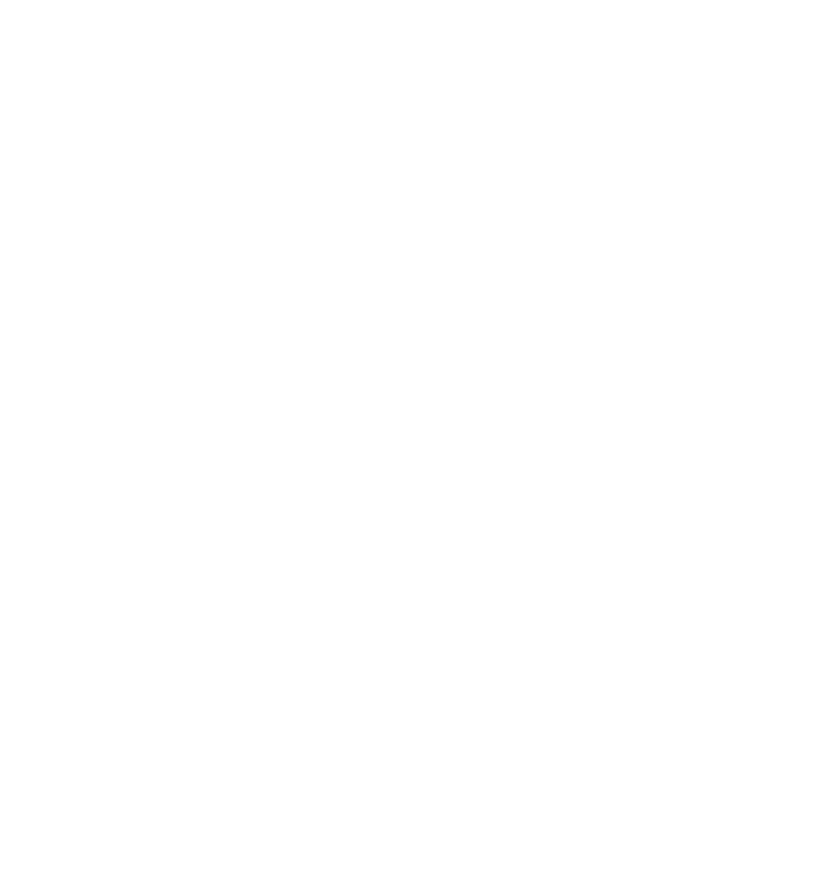
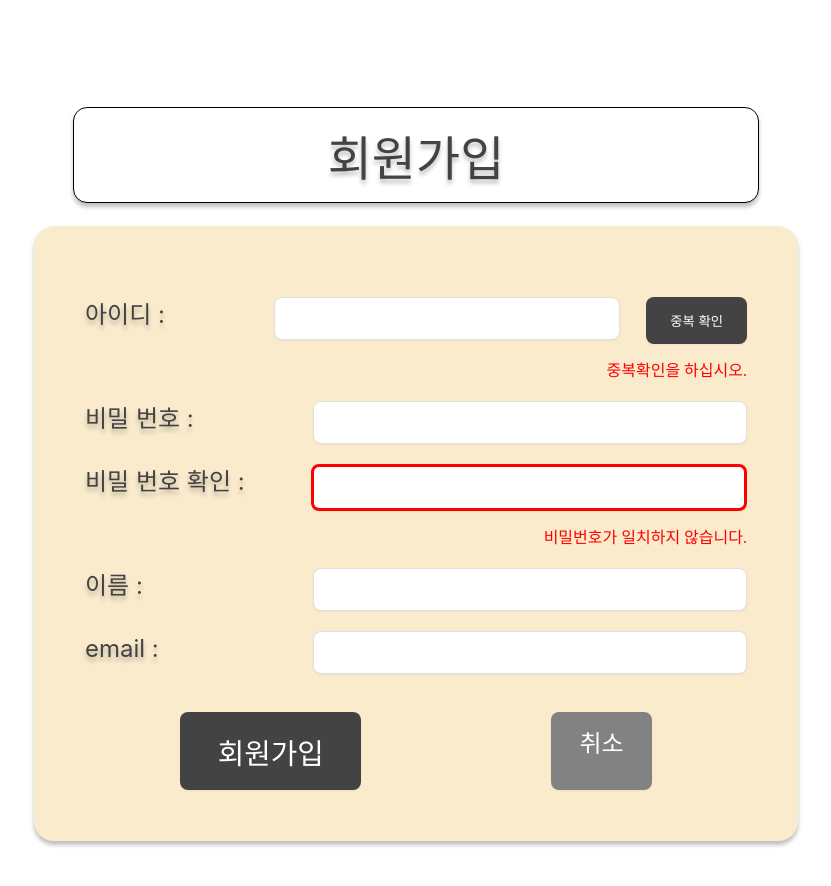
Before and after one commit to realcold0/KB_FinancialLedger, a Vue app: page /signup in a window 1280 px wide. Shown: the top 886 px of the page, without its empty margins (224-1055 px from the left). Before the commit the page ends 800 px from the top, so only its background shows below. Built offline with nearby package versions, Linux system fonts and the light colour scheme.

Commit message:
feat: SIgnUp 회원가입 구현

```diff
--- a/src/views/SignUpView/SignUpView.vue
+++ b/src/views/SignUpView/SignUpView.vue
@@ -1,13 +1,50 @@
-<template lang="">
-    <div>
+<template>
+    <div class="dive">
+      <div class="dive-9">회원가입</div>
+        <SignUp/>
+    </div>
+  </template>
+<script setup>
+import SignUp from './components/SignUp.vue';
+</script>
 
-    </div>
-</template>
-<script>
-export default {
 
-}
-</script>
-<style lang="">
+  <style scoped>
+  .dive {
+    margin-top: 10%;
+    display: flex;
+    padding-bottom: 80px;
+    flex-direction: column;
+    align-items: center;
+  }
+  .dive-9 {
+    text-shadow: 0px 4px 4px rgba(0, 0, 0, 0.25);
+    -webkit-text-stroke-width: 1;
+    -webkit-text-stroke-color: #000;
+    border-color: rgba(0, 0, 0, 1);
+    border-style: solid;
+    border-width: 1px;
+    justify-content: center;
+    align-items: center;
+    border-radius: 14px;
+    box-shadow: 0px 4px 4px 0px rgba(0, 0, 0, 0.25);
+    background-color: #fff;
+    z-index: 10;
+    margin-top: -19px;
+    width: 590px;
+    max-width: 100%;
+    color: #434343;
+    white-space: nowrap;
+    padding: 12px 47px;
+    font: 400 48px Actor, sans-serif;
+    text-align: center;
+  }
+  @media (max-width: 991px) {
+    .dive-9 {
+      font-size: 40px;
+      white-space: initial;
+      padding: 0 20px;
+    }
+  }
 
-</style>
+  </style>
--- a/src/views/SignUpView/components/SignUp.vue
+++ b/src/views/SignUpView/components/SignUp.vue
@@ -0,0 +1,301 @@
+<template>
+<div class="dive-10">
+        <div class="input-form">
+          <div class="input-name">아이디 :</div>
+          <input class="input-area" v-model="data.userId">
+          <button @click="idCheck" type="submit" class="check-btn">중복 확인</button>
+        </div>
+        <div v-if="!isIdChecked" style="margin-top: 2%; text-align: end; color:red">{{ "중복확인을 하십시오." }}</div>
+        <div class="input-form">
+          <div class="input-name">비밀 번호 :</div>
+          <input type="password" class="input-area2" v-model="data.userPw">
+        </div>
+
+        <div class="input-form">
+          <div class="input-name">비밀 번호 확인 :</div>
+          <input type="password" v-model="checkPw" :class="isPwChecked ? 'input-area2' : 'input-area-check'">
+        </div>
+
+        <div v-if="!isPwChecked" style="margin-top: 2%; text-align: end; color:red">{{ pwChecker }}</div>
+
+        <div class="input-form">
+          <div class="input-name">이름 :</div>
+          <input class="input-area2" v-model="data.name">
+        </div>
+        <div class="input-form">
+          <div class="input-name">email :</div>
+          <input class="input-area2" v-model="data.email">
+        </div>
+        <div class="dive-26">
+          <button @click="signUp" type="submit" class="signup-btn">회원가입</button>
+          <RouterLink :to="{name : 'login'}" class="cancel-btn">취소</RouterLink>
+        </div>
+      </div>
+</template>
+<script setup>
+import { reactive,ref, watch } from 'vue';
+import { useRouter } from 'vue-router';
+import axios from 'axios';
+
+const data = reactive({"userId" : "", "userPw" : "", "name" : "", "email" : ""});
+const checkPw = ref("");
+const isPwChecked = ref(false);
+const isIdChecked = ref(false);
+
+const router = useRouter();
+
+const pwChecker = ref("비밀번호가 일치하지 않습니다.");
+watch([() => data.userPw, checkPw], () => {
+    if(data.userPw && checkPw) {
+        isPwChecked.value = (data.userPw.trim() == checkPw.value.trim());
+    }
+})
+
+const idCheck = () => {
+    axios.get(`http://localhost:3001/user?userId=${data.userId}`)
+    .then(res =>{
+        console.log(res);
+        if(res.data.length < 1) {
+            alert("사용가능한 아이디 입니다.");
+            isIdChecked.value = true;
+        }
+        else {
+            alert("이미 사용중인 아이디 입니다.");
+            return;
+        }
+    })
+    .catch(e => {
+        alert(e);
+    })
+}
+
+const signUp = () => {
+
+    if(!isIdChecked.value || !isPwChecked.value) {
+        alert("중복확인 및 비밀 번호를 확인해주세요.");
+        return;
+    }
+    const sendData = {
+        "name" : data.name,
+        "email" : data.email,
+        "userId" : data.userId,
+        "userPw" : data.userPw
+    };
+    console.log(sendData);
+
+    if(sendData.name.trim() == "" || sendData.email.trim() == "" || sendData.userId.trim() == "" || sendData.userPw == ""){
+        alert("필수 사항들을 모두 입력해주십시오.");
+        return;
+    }
+    axios.post("http://localhost:3001/user",(sendData))
+    .then(res => {
+        alert("회원가입 성공");
+        router.push("/login");
+    })
+    .catch(e => {
+        alert("회원가입 실패");
+        return;
+    })
+}
+
+</script>
+<style scoped>
+.dive-10 {
+    border-radius: 20px;
+    box-shadow: 0px 4px 4px 0px rgba(0, 0, 0, 0.25);
+    background-color: #faebcd;
+    display: flex;
+    margin-top: 23px;
+    width: 662px;
+    max-width: 100%;
+    flex-direction: column;
+    font-weight: 500;
+    padding: 4%;
+  }
+  @media (max-width: 991px) {
+    .dive-10 {
+      padding-right: 20px;
+    }
+  }
+
+  .input-area {
+    align-items: start;
+    border-radius: 8px;
+    box-shadow: 0px 1px 2px 0px rgba(0, 0, 0, 0.05);
+    border-color: rgba(224, 224, 224, 1);
+    border-style: solid;
+    border-width: 1px;
+    background-color: #fff;
+    align-self: start;
+    color: #828282;
+    flex-grow: 1;
+    width: fit-content;
+    padding: 12px 16px 5px;
+    font: 16px/150% Inter, sans-serif;
+  }
+  @media (max-width: 991px) {
+    .input-area {
+      max-width: 100%;
+      padding-right: 20px;
+    }
+  }
+
+  .input-area-check {
+    align-items: start;
+    border-radius: 8px;
+    box-shadow: 0px 1px 2px 0px rgba(0, 0, 0, 0.05);
+    border-color: rgba(224, 224, 224, 1);
+    border-style: solid;
+    border-width: 1px;
+    background-color: #fff;
+    align-self: start;
+    color: #828282;
+    flex-grow: 1;
+    width: 45%;
+    padding: 12px 16px 5px;
+    font: 16px/150% Inter, sans-serif;
+    border: solid 3px red ;
+  }
+  @media (max-width: 991px) {
+    .input-area-check {
+      max-width: 100%;
+      padding-right: 20px;
+    }
+  }
+  .input-area2 {
+    align-items: start;
+    border-radius: 8px;
+    box-shadow: 0px 1px 2px 0px rgba(0, 0, 0, 0.05);
+    border-color: rgba(224, 224, 224, 1);
+    border-style: solid;
+    border-width: 1px;
+    background-color: #fff;
+    align-self: start;
+    color: #828282;
+    flex-grow: 1;
+    width: 45%;
+    padding: 12px 16px 5px;
+    font: 16px/150% Inter, sans-serif;
+  }
+  @media (max-width: 991px) {
+    .input-area2 {
+      max-width: 100%;
+      padding-right: 20px;
+    }
+  }
+  .input-form {
+    display: flex;
+    margin-top: 3%;
+    gap: 4%;
+  }
+  @media (max-width: 991px) {
+    .input-form {
+      max-width: 100%;
+      flex-wrap: wrap;
+    }
+  }
+  .input-name {
+    color: #434343;
+    text-shadow: 0px 4px 4px rgba(0, 0, 0, 0.25);
+    flex-grow: 1;
+    font: 24px/36px Inter, sans-serif;
+    width : 15%;
+  }
+  @media (max-width: 640px) {
+    .input-name {
+      padding-right: 1px;
+    }
+  }
+
+
+  .dive-26 {
+    align-self: center;
+    display: flex;
+    margin-top: 38px;
+    width: 472px;
+    max-width: 100%;
+    gap: 20px;
+    font-size: 24px;
+    color: #fff;
+    white-space: nowrap;
+    line-height: 150%;
+    justify-content: space-between;
+  }
+  @media (max-width: 991px) {
+    .dive-26 {
+      flex-wrap: wrap;
+      white-space: initial;
+    }
+  }
+
+
+  .check-btn {
+    font-family: Inter, sans-serif;
+    justify-content: center;
+    align-items: center;
+    border-radius: 8px;
+    box-shadow: 0px 1px 2px 0px rgba(0, 0, 0, 0.05);
+    background-color: #434343;
+    padding: 14px 24px;
+    color: #fff;
+    cursor: pointer;
+    border-style: none;
+  }
+  @media (max-width: 991px) {
+    .check-btn {
+      white-space: initial;
+      padding: 0 20px;
+    }
+  }
+  .check-btn:hover{
+    background-color: #545454;
+  }
+
+
+  .signup-btn {
+    font-family: Inter, sans-serif;
+    justify-content: center;
+    align-items: center;
+    border-radius: 8px;
+    box-shadow: 0px 1px 2px 0px rgba(0, 0, 0, 0.05);
+    background-color: #434343;
+    padding: 4% 8%;
+    color: #fff;
+    cursor: pointer;
+    border-style: none;
+    font-size: larger;
+  }
+  @media (max-width: 991px) {
+    .signup-btn {
+      white-space: initial;
+      padding: 0 20px;
+    }
+  }
+  .signup-btn:hover{
+    background-color: #545454;
+  }
+
+  .cancel-btn {
+    font-family: Inter, sans-serif;
+    justify-content: center;
+    align-items: center;
+    border-radius: 8px;
+    box-shadow: 0px 1px 2px 0px rgba(0, 0, 0, 0.05);
+    background-color: #828282;
+    padding:3% 6%;
+    color: #fff;
+    cursor: pointer;
+    border-style: none;
+    text-decoration: none;
+  }
+  @media (max-width: 991px) {
+    .cancel-btn {
+      white-space: initial;
+      padding: 0 20px;
+    }
+  }
+  .cancel-btn:hover{
+    background-color: #8e8e8e;
+  }
+
+</style>
```
